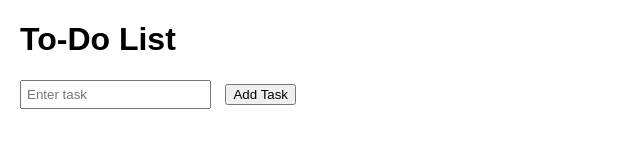
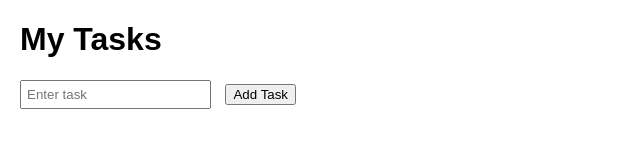
Before and after one commit to bamandlapallyashish/todo-app-cicd, a website: page public/index.html in a window 1280 px wide. Shown: the whole page, without its empty margins (0-640 px from the left). Drawn offline with Linux system fonts and the light colour scheme; no server answers.

Commit message:
Update app title

```diff
--- a/public/index.html
+++ b/public/index.html
@@ -10,7 +10,7 @@
   </style>
 </head>
 <body>
-  <h1>To-Do List</h1>
+  <h1>My Tasks</h1>
   <form id="todo-form">
     <input type="text" id="task" placeholder="Enter task" required>
     <button type="submit">Add Task</button>
```
